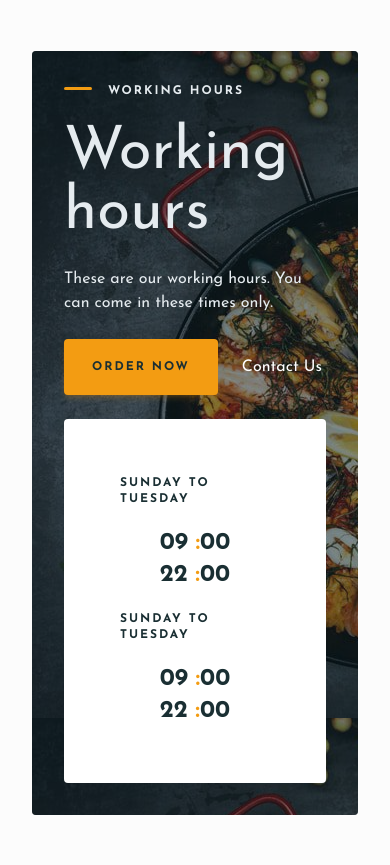
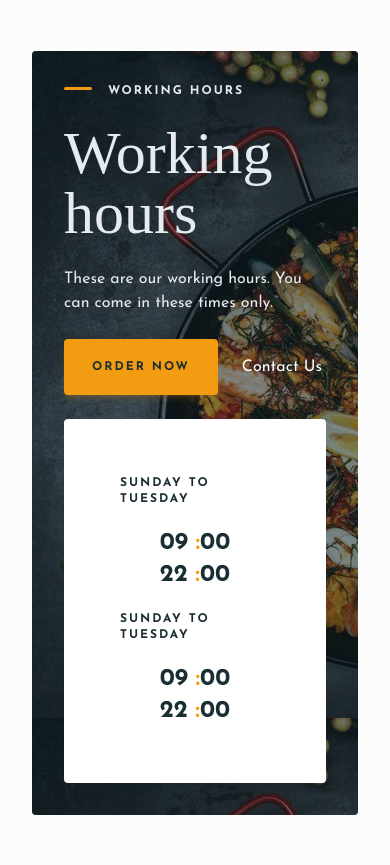
Before and after one commit to EligibleDev/food_fair_client, a React (Vite) app: page / in a window 390 px wide. Shown: the part 2000-2865 px from the top of the page. Built offline with nearby package versions, Linux system fonts and the light colour scheme; a web font is replaced by a local one.

Commit message:
about and testimonial section responsive done

```diff
--- a/src/pages/Home/sections/About/About.jsx
+++ b/src/pages/Home/sections/About/About.jsx
@@ -57,7 +57,7 @@ const About = () => {
                 <div className="w-full h-full bg-[rgba(4,25,29,.5)] rounded flex gap-6 flex-col lg:flex-row justify-between items-center p-8 lg:p-6 lg:pl-16">
                     <div className="flex flex-col justify-center items-start gap-6">
                         <ShortTitle text="working hours" />
-                        <h1 className="text-6xl">Working hours</h1>
+                        <h1 className="font-title text-6xl">Working hours</h1>
                         <p className="">
                             These are our working hours. You can come in these times only.
                         </p>
```
